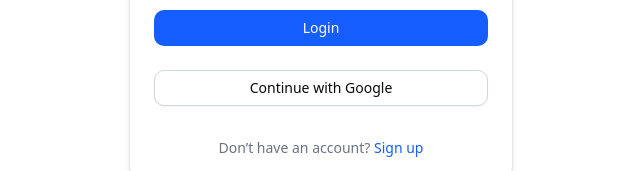
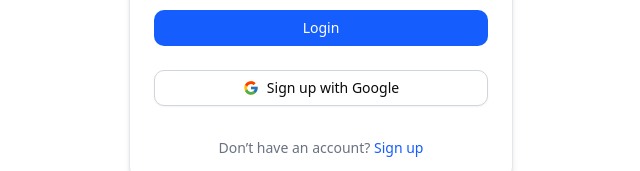
Before and after one commit to megustaSzy/project-web-mobile-api, a Next.js app in the folder web/: page /login in a window 1280 px wide. Shown: the part 514-685 px from the top of the page, without its empty margins (319-959 px from the left). Built offline with nearby package versions, Linux system fonts and the light colour scheme.

Commit message:
menambahkan icon goggle pada login

```diff
--- a/web/src/components/login-form.tsx
+++ b/web/src/components/login-form.tsx
@@ -3,6 +3,7 @@
 import { cn } from "@/lib/utils";
 import { Button } from "@/components/ui/button";
 import { Input } from "@/components/ui/input";
+import { FcGoogle } from "react-icons/fc"
 import {
   Card,
   CardContent,
@@ -97,7 +98,8 @@ export function LoginForm({
               type="button"
               className="w-full border-gray-300 hover:bg-gray-100 py-2 rounded-lg"
             >
-              Continue with Google
+              <FcGoogle size={20} />
+                Sign up with Google
             </Button>
 
             <p className="text-center text-sm text-gray-500 pt-2">
```
